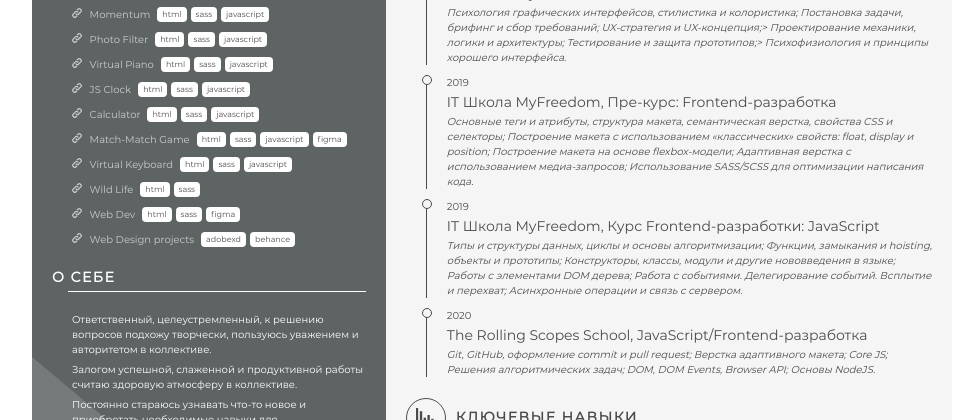
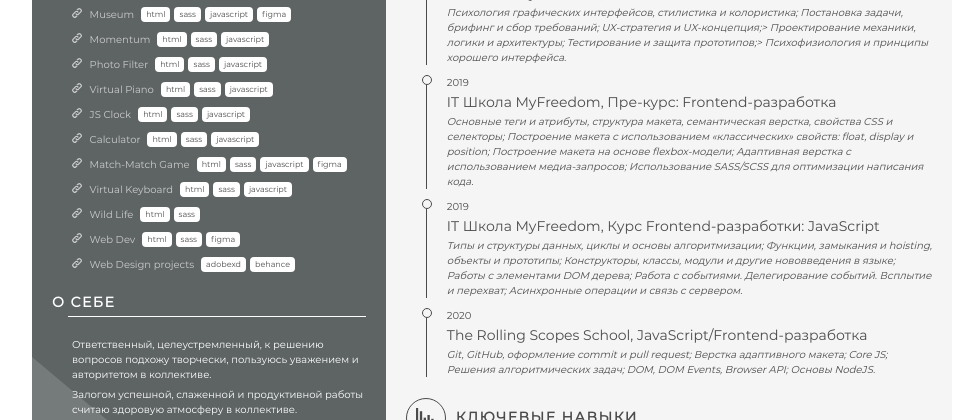
Before and after one commit to BertFrontEnd/curriculum-vitae, a plain HTML site: page curriculum-vitae/index.html in a window 1280 px wide. Shown: the part 680-1100 px from the top of the page, without its empty margins (148-1110 px from the left). Drawn offline with Linux system fonts and the light colour scheme.

Commit message:
feat: add new project

```diff
--- a/curriculum-vitae/index.html
+++ b/curriculum-vitae/index.html
@@ -95,6 +95,15 @@
                 <use xlink:href="#link"></use>
               </svg>
               Online Zoo</a
+            ><span>html</span><span>sass</span><span>javascript</span
+            ><span>figma</span>
+          </li>
+          <li>
+            <a href="https://bertfrontend-museum.netlify.app/" target="_blank">
+              <svg class="icon-link">
+                <use xlink:href="#link"></use>
+              </svg>
+              Museum</a
             ><span>html</span><span>sass</span><span>javascript</span
             ><span>figma</span>
           </li>
```
